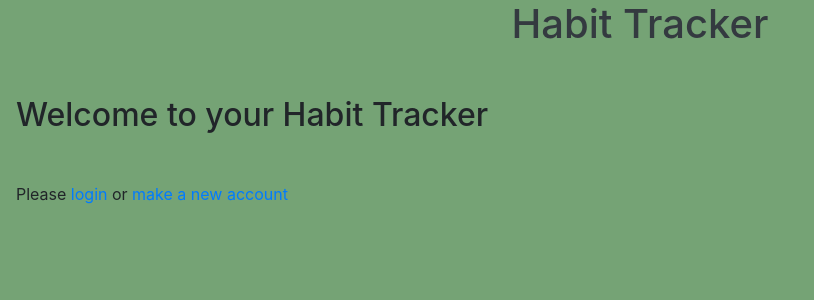
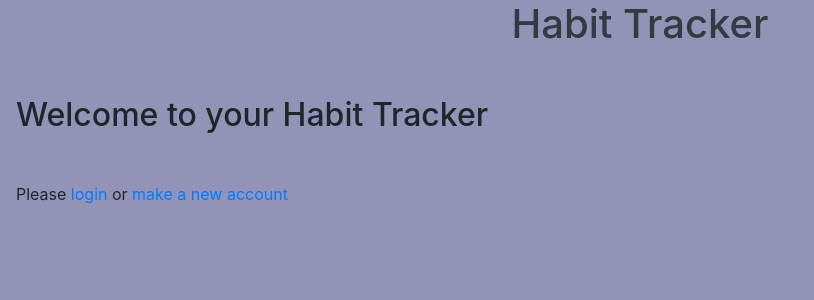
Before and after one commit to momentum-team-1/django-from-scratch-AlyshiaLozanoSmith, a Django app: page / in a window 1280 px wide. Shown: the top 300 px of the page, without its empty margins (0-814 px from the left). Run offline with Django 3.2, Linux system fonts and the light colour scheme; some libraries are stand-ins or nearby versions.

Commit message:
changed background color

```diff
--- a/static/styles.css
+++ b/static/styles.css
@@ -1,3 +1,3 @@
 .background {
-    background-color: rgba(102, 153, 102, 0.9);
+    background-color: rgba(102, 102, 153, 0.7);
 }
```
